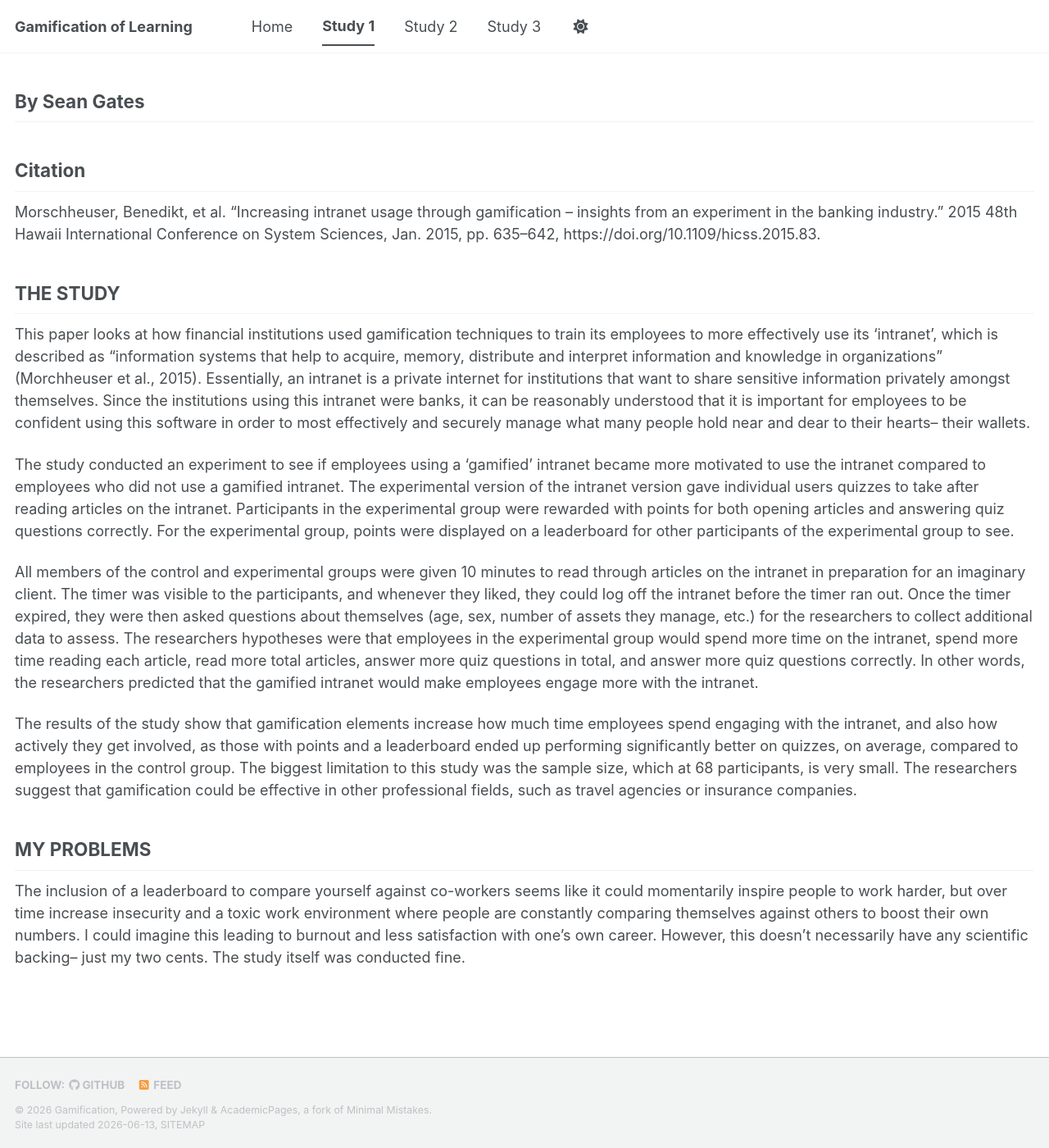
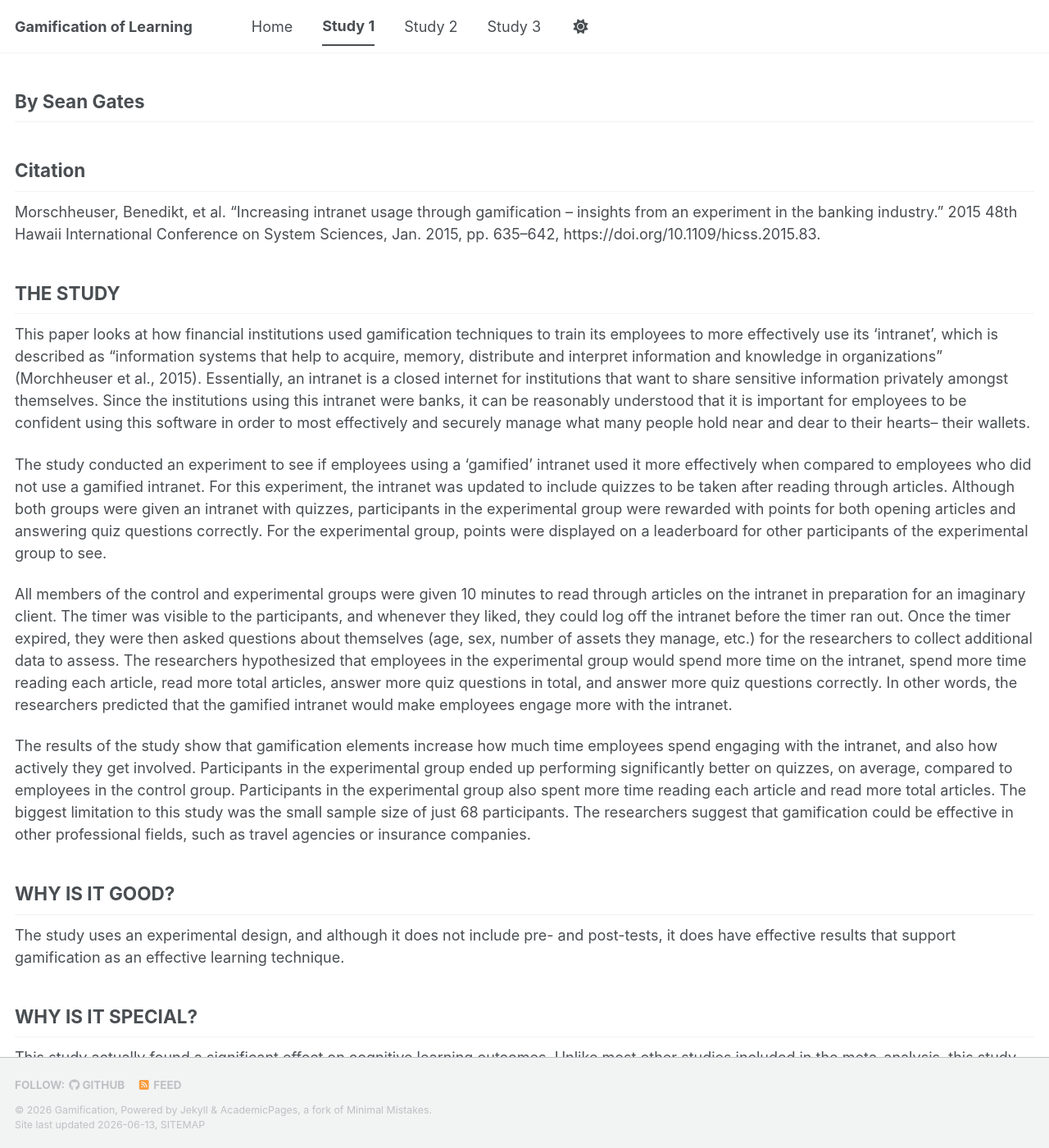
Before and after one commit to gutesy/gamification, a Jekyll site: the page built from _pages/study1.md, in a window 1280 px wide and 1400 px high. Shown: the whole window at 82% size. Built offline with Jekyll 4.4.1, drawn with Linux system fonts in a browser that asks for light colours; a script bundle is joined from its source files by our own code; library files that are not in the unit come from our copies; some of the changed text lies outside the part shown.

Commit message:
Update study1.md

```diff
--- a/_pages/study1.md
+++ b/_pages/study1.md
@@ -11,15 +11,28 @@ Citation
 -
 Morschheuser, Benedikt, et al. “Increasing intranet usage through gamification -- insights from an experiment in the banking industry.” 2015 48th Hawaii International Conference on System Sciences, Jan. 2015, pp. 635–642, https://doi.org/10.1109/hicss.2015.83.
 
+
 THE STUDY
 -
-This paper looks at how financial institutions used gamification techniques to train its employees to more effectively use its ‘intranet’, which is described as “information systems that help to acquire, memory, distribute and interpret information and knowledge in organizations” (Morchheuser et al., 2015). Essentially, an intranet is a private internet for institutions that want to share sensitive information privately amongst themselves. Since the institutions using this intranet were banks, it can be reasonably understood that it is important for employees to be confident using this software in order to most effectively and securely manage what many people hold near and dear to their hearts– their wallets.
+This paper looks at how financial institutions used gamification techniques to train its employees to more effectively use its ‘intranet’, which is described as “information systems that help to acquire, memory, distribute and interpret information and knowledge in organizations” (Morchheuser et al., 2015). Essentially, an intranet is a closed internet for institutions that want to share sensitive information privately amongst themselves. Since the institutions using this intranet were banks, it can be reasonably understood that it is important for employees to be confident using this software in order to most effectively and securely manage what many people hold near and dear to their hearts– their wallets.
 
-The study conducted an experiment to see if employees using a ‘gamified’ intranet became more motivated to use the intranet compared to employees who did not use a gamified intranet. The experimental version of the intranet version gave individual users quizzes to take after reading articles on the intranet. Participants in the experimental group were rewarded with points for both opening articles and answering quiz questions correctly. For the experimental group, points were displayed on a leaderboard for other participants of the experimental group to see.
+The study conducted an experiment to see if employees using a ‘gamified’ intranet used it more effectively when compared to employees who did not use a gamified intranet. For this experiment, the intranet was updated to include quizzes to be taken after reading through articles. Although both groups were given an intranet with quizzes, participants in the experimental group were rewarded with points for both opening articles and answering quiz questions correctly. For the experimental group, points were displayed on a leaderboard for other participants of the experimental group to see.
 
-All members of the control and experimental groups were given 10 minutes to read through articles on the intranet in preparation for an imaginary client. The timer was visible to the participants, and whenever they liked, they could log off the intranet before the timer ran out. Once the timer expired, they were then asked questions about themselves (age, sex, number of assets they manage, etc.) for the researchers to collect additional data to assess. The researchers hypotheses were that employees in the experimental group would spend more time on the intranet, spend more time reading each article, read more total articles, answer more quiz questions in total, and answer more quiz questions correctly. In other words, the researchers predicted that the gamified intranet would make employees engage more with the intranet.
+All members of the control and experimental groups were given 10 minutes to read through articles on the intranet in preparation for an imaginary client. The timer was visible to the participants, and whenever they liked, they could log off the intranet before the timer ran out. Once the timer expired, they were then asked questions about themselves (age, sex, number of assets they manage, etc.) for the researchers to collect additional data to assess. The researchers hypothesized that employees in the experimental group would spend more time on the intranet, spend more time reading each article, read more total articles, answer more quiz questions in total, and answer more quiz questions correctly. In other words, the researchers predicted that the gamified intranet would make employees engage more with the intranet.
 
-The results of the study show that gamification elements increase how much time employees spend engaging with the intranet, and also how actively they get involved, as those with points and a leaderboard ended up performing significantly better on quizzes, on average, compared to employees in the control group. The biggest limitation to this study was the sample size, which at 68 participants, is very small. The researchers suggest that gamification could be effective in other professional fields, such as travel agencies or insurance companies.
+The results of the study show that gamification elements increase how much time employees spend engaging with the intranet, and also how actively they get involved. Participants in the experimental group ended up performing significantly better on quizzes, on average, compared to employees in the control group. Participants in the experimental group also spent more time reading each article and read more total articles. The biggest limitation to this study was the small sample size of just 68 participants. The researchers suggest that gamification could be effective in other professional fields, such as travel agencies or insurance companies.
+
+WHY IS IT GOOD?
+-
+The study uses an experimental design, and although it does not include pre- and post-tests, it does have effective results that support gamification as an effective learning technique.
+
+WHY IS IT SPECIAL?
+-
+This study actually found a significant effect on cognitive learning outcomes. Unlike most other studies included in the meta-analysis, this study looked at the effects of gamification in a workplace, rather than in an academic environment. I thought it was particularly noteworthy that the workplace was a bank, which is not something I would immediately associate ‘gamification’ with.
+
+WHY IS IT RELEVANT?
+-
+This study could provide particular inspiration to future researchers, who are often looking for sources of funding. The study can be used as an example to investors who might take interest in gamification research, because it 1) yielded successful, statistically significant results and 2) assisted bankers in being more productive, i.e. it demonstrated that gamification can be used as a tool to help people make more money. The suggestion of applying gamification to travel agencies or insurance agencies gives researchers a potential opportunity for research in a field that would fund them.
 
 MY PROBLEMS
 -
```
